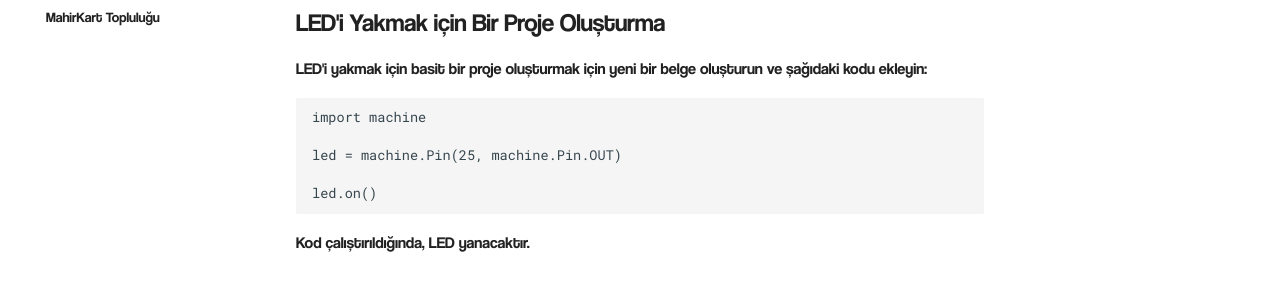
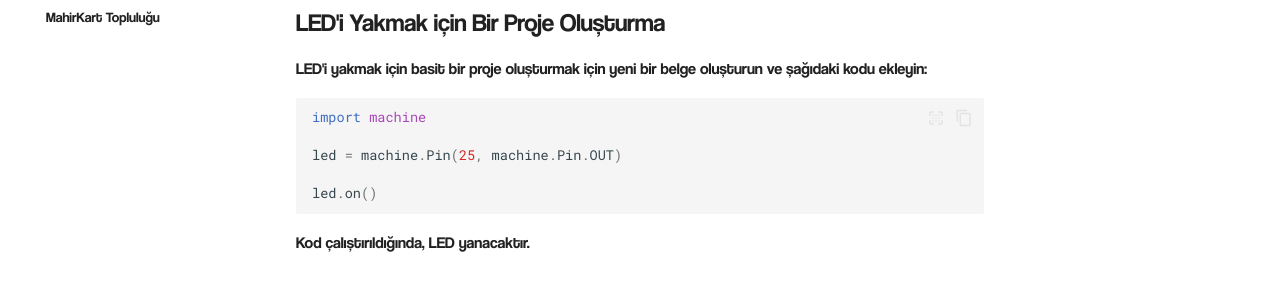
Before and after one commit to BilalAlpaslan/MahirKart-docs, an MkDocs documentation site: the page built from docs/userguide/python/quickstart.md, in a window 1280 px wide and 900 px high, scrolled down 815 px. Shown: the part 414-714 px from the top of the window. Built offline with MkDocs 1.6.1 and Material for MkDocs 9.7.7, drawn with Linux system fonts in a browser that asks for light colours; some web fonts are replaced.

Commit message:
code styles added

```diff
--- a/mkdocs.yml
+++ b/mkdocs.yml
@@ -1,10 +1,21 @@
 site_name: ' MahirKart'
 site_description: MahirKart dökümantasyonuna hoşgeldiniz. MahirKart ile ilgili tüm bilgileri burada bulabilirsiniz. Aviyonik, robotik, IoT, otomasyon ve daha fazlası için kullanabileceğiniz bir geliştirme kartıdır. Roket kurtarma sistemleri, uydu haberleşme kartı, otopilot sistemleri / uçuş kontrol bilgisayarı, yer istasyonu, su altı, su üstü, denge robotları, drone, akıllı ev sistemleri, akıllı fabrika sistemleri, akıllı tarım sistemleri ve daha fazlası
+markdown_extensions:
+  - pymdownx.highlight:
+      anchor_linenums: true
+      line_spans: __span
+      pygments_lang_class: true
+  - pymdownx.inlinehilite
+  - pymdownx.snippets
+  - pymdownx.superfences
 theme:
   name: material
   logo: src\svg\mahirkart logo V1.0.1 badge.svg
   favicon: src\svg\MAHİRKART.svg
   features:
+    - content.code.copy
+    - content.code.select
+    - content.code.annotate
     # - navigation.sections
     # - navigation.top
     - navigation.path
@@ -19,6 +30,7 @@ theme:
     # - content.code.annotate
     # - content.code.copy
     # - content.code.select
+
   language: tr
   font:
     text: Coolvetica
```
